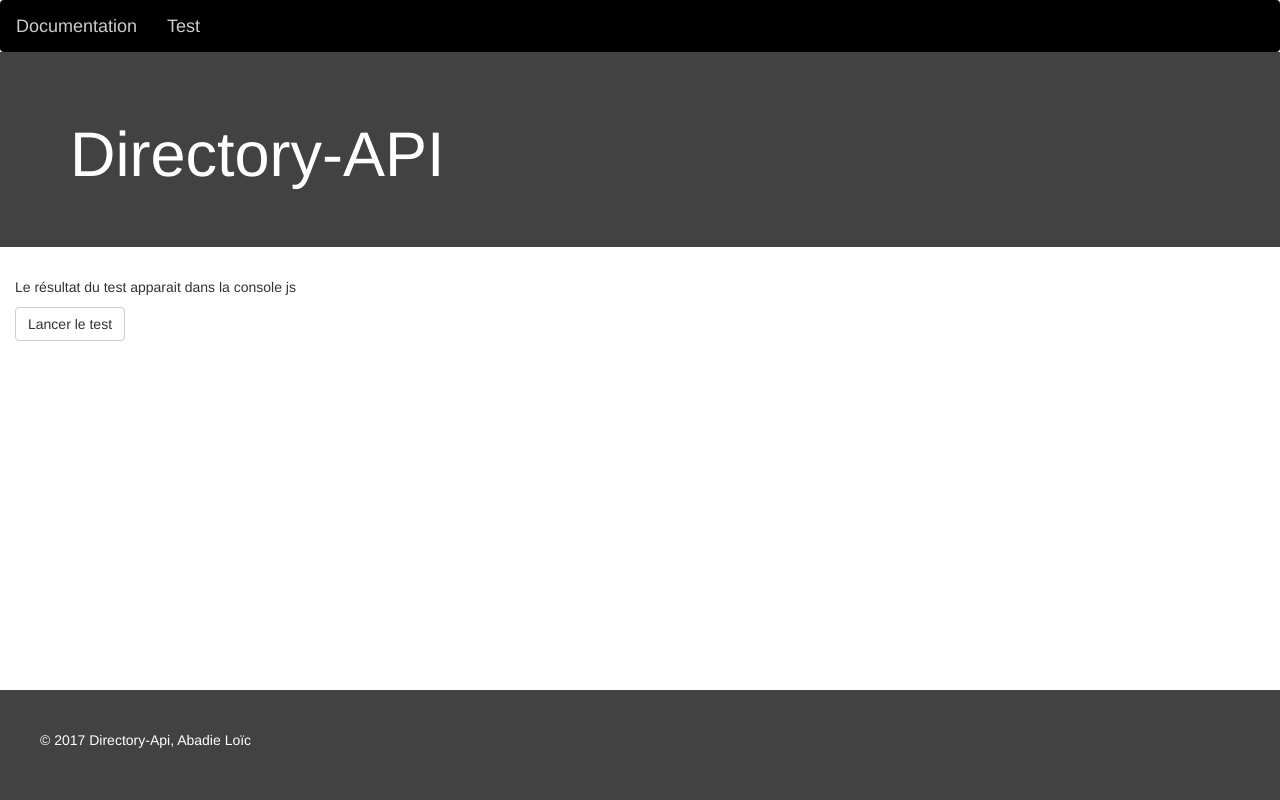
After one commit to gamugamu/DirectoryAPI, a Flask app: page /rest/0.0.2/testAPI in a window 1280 px wide. The commit adds this page. Run offline with Flask 2, Linux system fonts and the light colour scheme; some libraries are stand-ins or nearby versions.

Commit message:
[test] - rajout page test

```diff
--- a/app.py
+++ b/app.py
@@ -11,10 +11,10 @@ from flask_bootstrap import Bootstrap
 from flask_flatpages import FlatPages, pygments_style_defs
 
 from settings import file
-
 from services import Security
 from services import Login
 from services.Mail import sendmail
+from testAPI import performtest
 from cloud import CloudService
 from helper import Sanityzer
 from jinja2 import Environment
@@ -29,8 +29,8 @@ Bootstrap(app)
 app.config["CACHE_TYPE"] = "null"
 flatpages = FlatPages(app)
 
-version     = "0.0.2"
-version_uri = "/rest/" + version + "/"
+API_VERSION = "0.0.2"
+VERSION_URI = "/rest/" + API_VERSION + "/"
 
 # Les données ne sont pas stocké sur le même serveur que l'API.
 cloud = CloudService.CloudService()
@@ -38,19 +38,15 @@ cloud.connect_to_cloud()
 
 app.config['DEBUG'] = True
 
-@app.route('/start', methods=['POST'])
-def get_counts():
-    return performtest()
-
 @app.after_request
 def apply_caching(response):
-    response.headers["Version"] = version
+    response.headers["Version"] = API_VERSION
     response.headers['Cache-Control'] = 'no-cache, no-store, must-revalidate'
     response.headers['Pragma'] = 'no-cache'
     response.headers['Expires'] = '0'
     return response
 
-@app.route(version_uri)
+@app.route(VERSION_URI)
 def home():
     content = file('documentation.md').decode('utf8')
     content = Environment().from_string(content).render()
@@ -62,7 +58,15 @@ def home():
     content = Markup(content)
     return render_template('index.html', **locals())
 
-@app.route(version_uri + 'testmarkdown')
+@app.route(VERSION_URI + 'testAPI')
+def test_api():
+    return render_template('testAPI.html')
+
+@app.route('/starttest', methods=['POST'])
+def get_counts():
+    return performtest(request.url_root, API_VERSION)
+
+@app.route(VERSION_URI + 'testmarkdown')
 def test_markdown():
     content = file('testmarkdown.md')
     content = Environment().from_string(content).render().decode('utf-8')
@@ -70,7 +74,7 @@ def test_markdown():
 
     return render_template('index.html', **locals())
 
-@app.route(version_uri + 'asktoken')
+@app.route(VERSION_URI + 'asktoken')
 def askToken():
     securityLvl = Security.SecurityLevel.NONE
     error       = Security.check_if_token_allow_access(request, securityLvl)
@@ -79,7 +83,7 @@ def askToken():
 
     return json.dumps({"token" : token.as_dict(), "error" : errorDesc.__dict__})
 
-@app.route(version_uri + 'createaccount', methods=['POST'])
+@app.route(VERSION_URI + 'createaccount', methods=['POST'])
 def createaccount():
     securityLvl = Security.SecurityLevel.UNAUTH
     error       = Security.check_if_token_allow_access(request, securityLvl)
@@ -88,7 +92,7 @@ def createaccount():
 
     return json.dumps({"error" : errorDesc.__dict__})
 
-@app.route(version_uri + 'login', methods=['POST'])
+@app.route(VERSION_URI + 'login', methods=['POST'])
 def login():
     securityLvl         = Security.SecurityLevel.UNAUTH
     error               = Security.check_if_token_allow_access(request, securityLvl)
@@ -97,7 +101,7 @@ def login():
 
     return json.dumps({"error" : errorDesc.__dict__, "user" : Sanityzer.sanityse(user), "token" : token.as_dict()})
 
-@app.route(version_uri + 'logout', methods=['GET'])
+@app.route(VERSION_URI + 'logout', methods=['GET'])
 def logout():
     securityLvl         = Security.SecurityLevel.LOGGED
     error               = Security.check_if_token_allow_access(request, securityLvl)
@@ -107,7 +111,7 @@ def logout():
     return json.dumps({"error" : errorDesc.__dict__})
 
 
-@app.route(version_uri + 'deleteaccount', methods=['GET'])
+@app.route(VERSION_URI + 'deleteaccount', methods=['GET'])
 def delete_account():
     securityLvl         = Security.SecurityLevel.LOGGED
     error               = Security.check_if_token_allow_access(request, securityLvl)
@@ -116,7 +120,7 @@ def delete_account():
 
     return json.dumps({"error" : errorDesc.__dict__})
 
-@app.route(version_uri + 'createfile', methods=['POST'])
+@app.route(VERSION_URI + 'createfile', methods=['POST'])
 def create_file():
     securityLvl         = Security.SecurityLevel.LOGGED
     error               = Security.check_if_token_allow_access(request, securityLvl)
@@ -126,7 +130,7 @@ def create_file():
 
     return json.dumps({"error" : errorDesc.__dict__, "filepayload" : _file.__dict__})
 
-@app.route(version_uri + 'deletefile', methods=['POST'])
+@app.route(VERSION_URI + 'deletefile', methods=['POST'])
 def delete_file():
     securityLvl         = Security.SecurityLevel.LOGGED
     error               = Security.check_if_token_allow_access(request, securityLvl)
@@ -136,7 +140,7 @@ def delete_file():
 
     return json.dumps({"error" : errorDesc.__dict__})
 
-@app.route(version_uri + 'modifyfile', methods=['POST'])
+@app.route(VERSION_URI + 'modifyfile', methods=['POST'])
 def modify_file():
     securityLvl             = Security.SecurityLevel.LOGGED
     error                   = Security.check_if_token_allow_access(request, securityLvl)
@@ -146,7 +150,7 @@ def modify_file():
 
     return json.dumps({"error" : errorDesc.__dict__})
 
-@app.route(version_uri + 'filesheader', methods=['POST'])
+@app.route(VERSION_URI + 'filesheader', methods=['POST'])
 def files_header():
     securityLvl         = Security.SecurityLevel.LOGGED
     error               = Security.check_if_token_allow_access(request, securityLvl)
@@ -156,7 +160,7 @@ def files_header():
 
     return json.dumps({"error" : errorDesc.__dict__, "filesheader" : files_header})
 
-@app.route(version_uri + 'filespayload', methods=['POST'])
+@app.route(VERSION_URI + 'filespayload', methods=['POST'])
 def files_payload():
     securityLvl             = Security.SecurityLevel.LOGGED
     error                   = Security.check_if_token_allow_access(request, securityLvl)
--- a/static/main.js
+++ b/static/main.js
@@ -2,27 +2,20 @@
 
   'use strict';
 
-  angular.module('WordcountApp', [])
+  angular.module('Directory-api', [])
 
-  .controller('WordcountController', ['$scope', '$log', '$http',
+  .controller('Directory-api-controller', ['$scope', '$log', '$http',
     function($scope, $log, $http) {
 
-    $scope.getResults = function() {
-      // get the URL from the input
-      var userInput = $scope.url;
-      $scope.result = ""
-      // fire the API request
-      $http.post('/start', {"url": userInput}).
+    $scope.perform_api_test = function() {
+      $http.post('/starttest').
         success(function(results) {
           $log.log(results);
-          $scope.result = results
         }).
         error(function(error) {
           $log.log(error);
         });
-
     };
-
   }
   ]);
 
--- a/static/style.css
+++ b/static/style.css
@@ -72,13 +72,22 @@ img {
 }
 
 .toc ul{
- margin-left:-20px;
+  margin-left:-20px;
+}
+
+.naavbar{
+    background-color: black;
+}
+
+.naavbar a{
+  color: #cccccc;
 }
 
 /* header */
 .jumbotron{
   background-color: #424242;
   color: white;
+  margin-top: -20px;
 }
 
 /* sidebar */
@@ -115,10 +124,19 @@ img {
   font-weight:normal;
 }
 
+body {
+  min-height: 100vh;
+  position: relative;
+  margin: 0;
+  padding-bottom: 200px;
+}
+
 #footer {
   background-color: #424242;
-  height: 120px;
+  width: 100%;
   margin-top: 40px;
   padding: 40px;
   color: white;
+  position: absolute;
+  bottom: 0px;
 }
--- /dev/null
+++ b/templates/layout.html
@@ -0,0 +1,64 @@
+{% extends "bootstrap/base.html" %}
+
+{% block html %}
+{{super()}}
+<html ng-app="Directory-api">
+{% endblock %}
+
+{% block title %}Directory-API Documentation{% endblock %}
+
+{% block styles %}
+{{super()}}
+<link href="{{ url_for('static', filename='style.css') }}" rel="stylesheet">
+<link href="{{ url_for('static', filename='codestyles.css') }}" type="text/css" rel="stylesheet">
+{% endblock %}
+
+{% block scripts %}
+<script src="//ajax.googleapis.com/ajax/libs/angularjs/1.4.9/angular.min.js"></script>
+<script src="{{ url_for('static', filename='main.js') }}"></script>
+{{super()}}
+{% endblock %}
+
+{% block navbar %}
+<nav class="navbar fixed-top navbar-light bg-faded naavbar">
+  <a class="navbar-brand" href="{{url_for('home')}}">Documentation</a>
+  <a class="navbar-brand" href="{{url_for('test_api')}}">Test</a>
+</nav>
+{% endblock %}
+
+{% block body_attribs %}
+ng-controller="Directory-api-controller"
+{% endblock %}
+
+{% block content %}
+{{super()}}
+<div class="jumbotron">
+  <div class="container">
+    <!-- header -->
+    <h1 class="display-3">Directory-API</h1>
+  </div>
+</div>
+
+<div class="container-fluid" id="wrap">
+  <div class="row" id="main">
+      <!-- main -->
+      <div class="col-sm-9">
+        {% block insidebody %}
+        {% endblock %}
+      </div>
+      <!-- sidebar -->
+      <div class="col-sm-3 flex-first flex-md-unordered" data-offset-top="197" id="sidebar">
+        {% block insidesidebar %}
+        {% endblock %}
+      </div>
+  </div>
+</div>
+
+{% block footer %}
+  <footer id="footer">
+    <div >
+      <p>&copy; 2017 Directory-Api, Abadie Loïc<p>
+    </div>
+  </footer>
+{% endblock %}
+{%- endblock content %}
--- /dev/null
+++ b/templates/testAPI.html
@@ -0,0 +1,12 @@
+{% extends "layout.html" %}
+
+{% block insidebody %}
+<!-- Indicates a successful or positive action -->
+<p>Le résultat du test apparait dans la console js</p>
+<form role="form" ng-submit="perform_api_test()">
+    <button type="submit" class="btn btn-default">Lancer le test</button>
+</form>
+{% endblock %}
+
+{% block insidesidebar %}
+{% endblock %}
--- a/testAPI.py
+++ b/testAPI.py
@@ -48,7 +48,6 @@ TOKEN_HEADER                = "token"
 
 urlRoot     = "http://127.00.0.1:8000"
 version_API = "0.0.2"
-url         = urlRoot + "/rest/" + version_API + "/"
 
 # graph
 g_e = {"error" : {"code" : "", "description" : ""}};
@@ -65,7 +64,9 @@ def decrypt(cipher):
     obj2 = AES.new(AKEY, AES.MODE_CFB, iv)
     return obj2.decrypt(base64.urlsafe_b64decode(cipher))
 
-def performtest():
+def performtest(urlRoot=urlRoot, version_API=version_API):
+
+    url = urlRoot + "/rest/" + version_API + "/"
     apirequestkey           = encrypt(AKEY + "|" + datetime.now().strftime(Fa01_DATE_FORMAT))
     headers_requestToken    = {'content-type': 'application/json', 'token-request' : apirequestkey}
 
```
Also changed, not shown: templates/index.html (+5 -53 lines).
